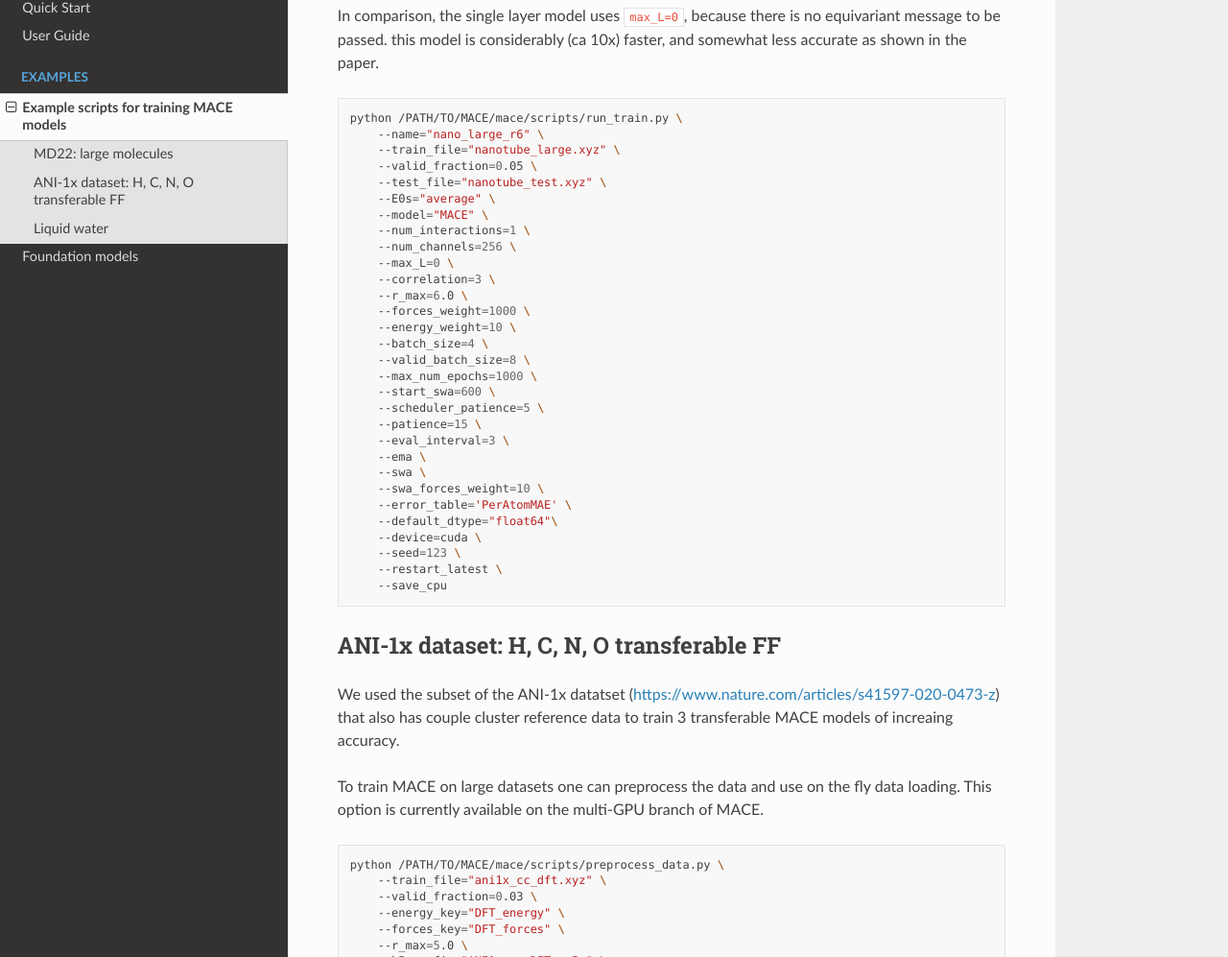
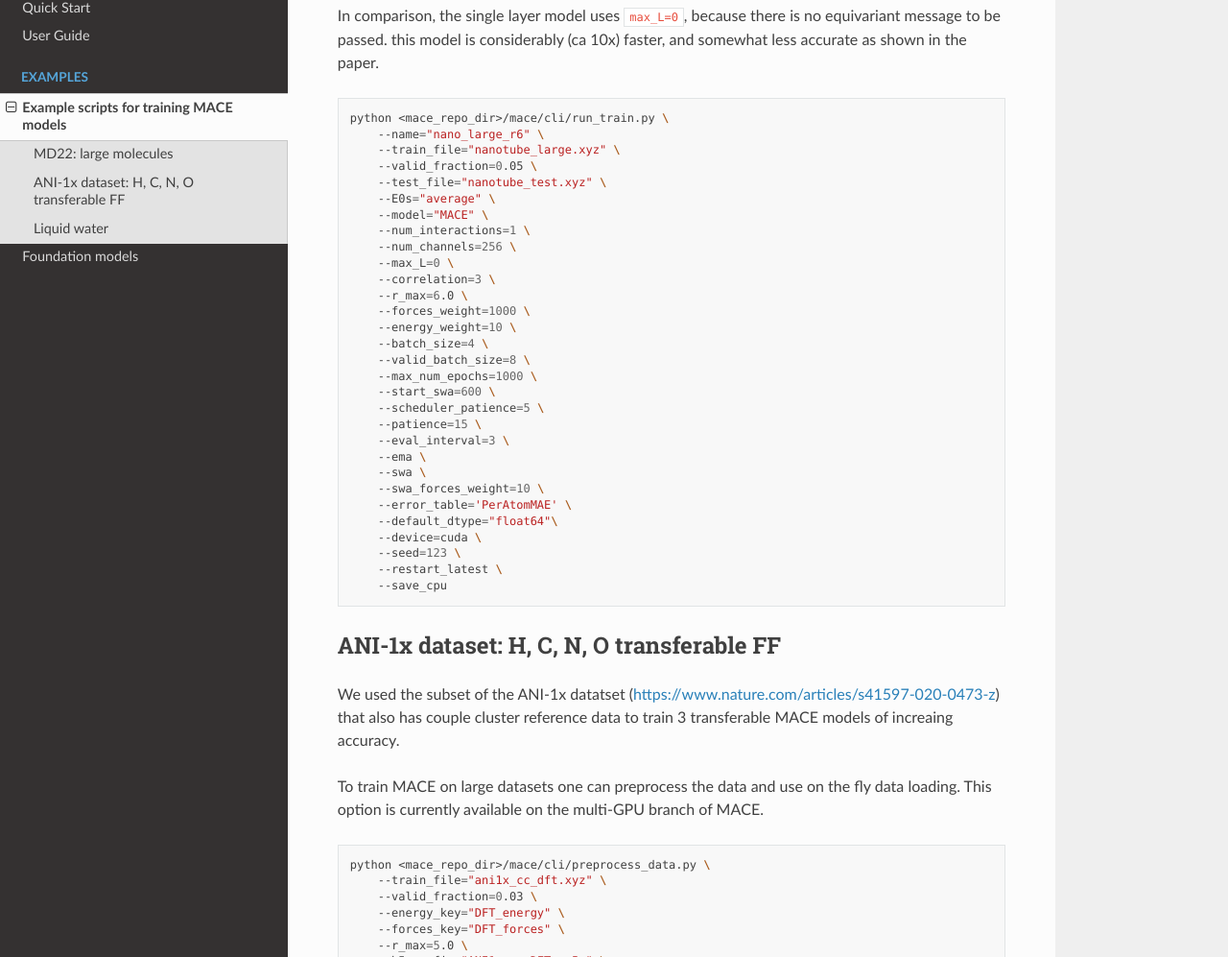
Before and after one commit to ACEsuit/mace, a Sphinx documentation site: the page built from docs/examples/training_examples.rst, in a window 1280 px wide and 1400 px high, scrolled down 885 px. Shown: the part 144-1141 px from the top of the window at 96% size. Built offline with Sphinx 7.4.7 and the Read the Docs theme 2.0.0, drawn with Linux system fonts in a browser that asks for light colours; pages that are not in the unit, such as notebooks, are missing from menus; some of the changed text lies outside the part shown.

Commit message:
Update all docs references to contents of scripts/ to mace/cli/

```diff
--- a/docs/examples/training_examples.rst
+++ b/docs/examples/training_examples.rst
@@ -14,7 +14,7 @@ An example script for training the 2-layer model on the carbon nanotube (largest
 
 .. code-block:: shell
 
-    python /PATH/TO/MACE/mace/scripts/run_train.py \
+    python <mace_repo_dir>/mace/cli/run_train.py \
         --name="nanotube_large_r55" \
         --train_file="nanotube_large.xyz" \
         --valid_fraction=0.05 \
@@ -49,7 +49,7 @@ In comparison, the single layer model uses ``max_L=0``, because there is no equi
 
 .. code-block:: shell
 
-    python /PATH/TO/MACE/mace/scripts/run_train.py \
+    python <mace_repo_dir>/mace/cli/run_train.py \
         --name="nano_large_r6" \
         --train_file="nanotube_large.xyz" \
         --valid_fraction=0.05 \
@@ -90,7 +90,7 @@ To train MACE on large datasets one can preprocess the data and use on the fly d
 
 .. code-block:: shell
 
-    python /PATH/TO/MACE/mace/scripts/preprocess_data.py \
+    python <mace_repo_dir>/mace/cli/preprocess_data.py \
         --train_file="ani1x_cc_dft.xyz" \
         --valid_fraction=0.03 \
         --energy_key="DFT_energy" \
@@ -106,7 +106,7 @@ The training script for the smallest model is given below.
 
 .. code-block:: shell
 
-    python /PATH/TO/MACE/mace/scripts/run_train.py \
+    python <mace_repo_dir>/mace/cli/run_train.py \
         --name="ani500k_small" \
         --train_file="ANI1x_cc_DFT_rc5_train.h5" \
         --valid_file="ANI1x_cc_DFT_rc5_valid.h5" \
@@ -145,7 +145,7 @@ The model can easily be transfer learned to CC level of theory. For this the pre
 
 .. code-block:: shell
 
-    python /PATH/TO/MACE/mace/scripts/run_train.py \
+    python <mace_repo_dir>/mace/cli/run_train.py \
         --name="ani500k_small" \
         --train_file="ANI1x_cc_rc5_train.h5" \
         --valid_file="ANI1x_cc_rc5_valid.h5" \
@@ -193,7 +193,7 @@ To train the smaller MACE model used in the simulations of the paper we used the
 
 .. code-block:: shell
 
-    python /PATH/TO/MACE/mace/scripts/run_train.py \
+    python <mace_repo_dir>/mace/cli/run_train.py \
         --name="water_1k_small" \
         --train_file="train.xyz" \
         --valid_fraction=0.05 \
--- a/docs/guide/evaluation.rst
+++ b/docs/guide/evaluation.rst
@@ -8,7 +8,7 @@ To evaluate your MACE model on an XYZ file, run the `eval_configs.py`:
 
 .. code-block:: bash
 
-    python3 ./mace/scripts/eval_configs.py \
+    python3 <mace_repo_dir>/mace/cli/eval_configs.py \
         --configs="your_configs.xyz" \
         --model="your_model.model" \
         --output="./your_output.xyz"
--- a/docs/guide/lammps.rst
+++ b/docs/guide/lammps.rst
@@ -21,7 +21,7 @@ Preparing your model
 
 Train the model using the `develop` branch. Afterwards, use the `create_lammps_model.py` script to prepare a torchscript-compiled LAMMPS_MACE model::
 
-    python [mace_dir]/scripts/create_lammps_model.py my_mace.model
+    python <mace_repo_dir>/mace/cli/create_lammps_model.py my_mace.model
 
 Instructions for GPU
 ====================
--- a/docs/guide/training.rst
+++ b/docs/guide/training.rst
@@ -7,11 +7,12 @@ Training
 Script
 ------
 
-To train a MACE model, you can use the `run_train.py` script:
+To train a MACE model, you can use the `run_train.py` script (note that if you used `pip install` to install
+mace, you can also use the executable `mace_run_train` entry point which should be in your path).
 
 .. code-block:: bash
 
-    python ./mace/scripts/run_train.py \
+    python <mace_repo_dir>/mace/cli/run_train.py \
         --name="MACE_model" \
         --train_file="train.xyz" \
         --valid_fraction=0.05 \
```
Also changed, not shown: README.md (+1 -1 lines).
